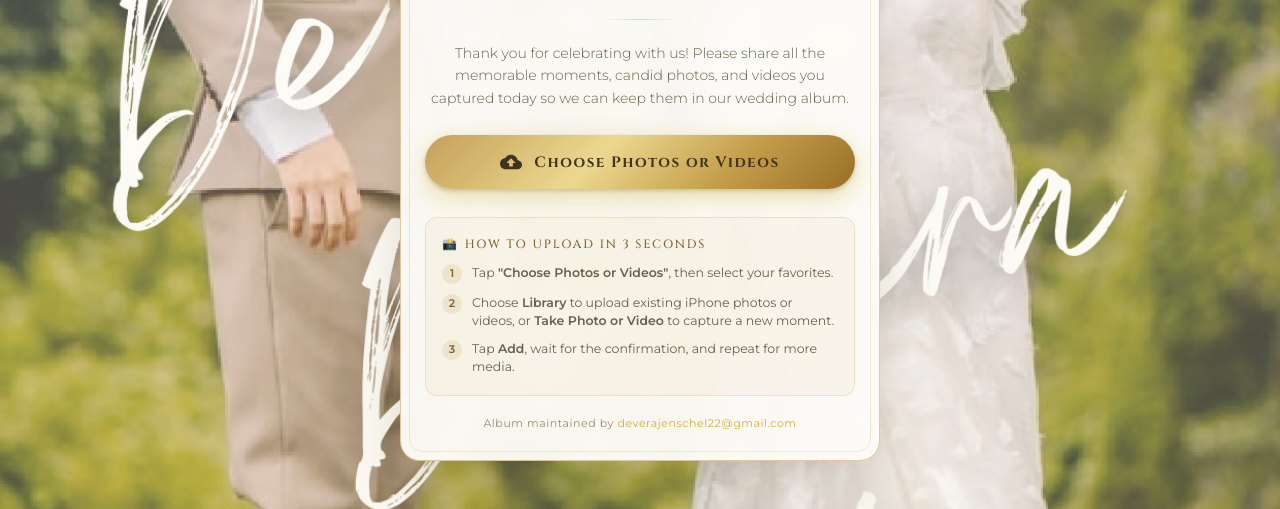
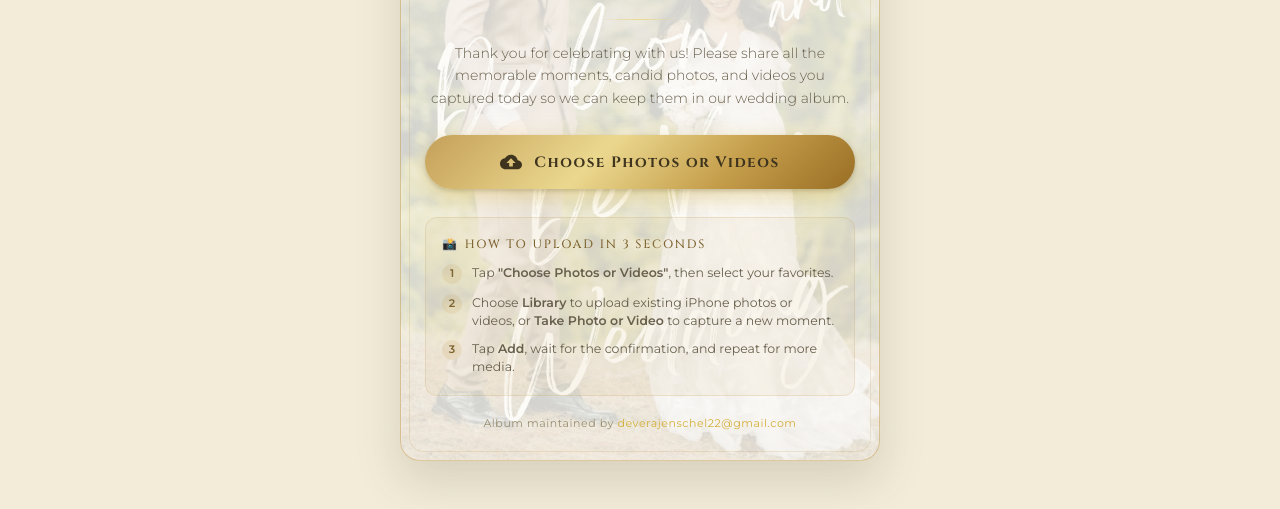
Before and after one commit to e-notarte/uploads.markandjenwedding, a plain HTML site: page upload.html in a window 1280 px wide. Shown: the part 291-800 px from the top of the page. Drawn offline with Linux system fonts and the light colour scheme.

Commit message:
Update upload.html

```diff
--- a/upload.html
+++ b/upload.html
@@ -24,12 +24,6 @@
 
     body {
       background-color: #f2ecd9;
-      background-image:
-        linear-gradient(rgba(252, 251, 247, 0.3), rgba(238, 230, 203, 0.3)),
-        url("Background.jpg");
-      background-size: cover;
-      background-position: center;
-      background-repeat: no-repeat;
       font-family: 'Montserrat', sans-serif;
       color: #5f5438;
       min-height: 100vh;
@@ -44,7 +38,9 @@
     .card {
       width: 100%;
       max-width: 480px;
-      background: rgba(252, 251, 247, 0.96);
+      background:
+        linear-gradient(rgba(252, 251, 247, 0.84), rgba(252, 251, 247, 0.84)),
+        url("Background.jpg") center / cover no-repeat;
       backdrop-filter: blur(14px);
       -webkit-backdrop-filter: blur(14px);
       border: 1px solid rgba(197, 160, 89, 0.55);
```
